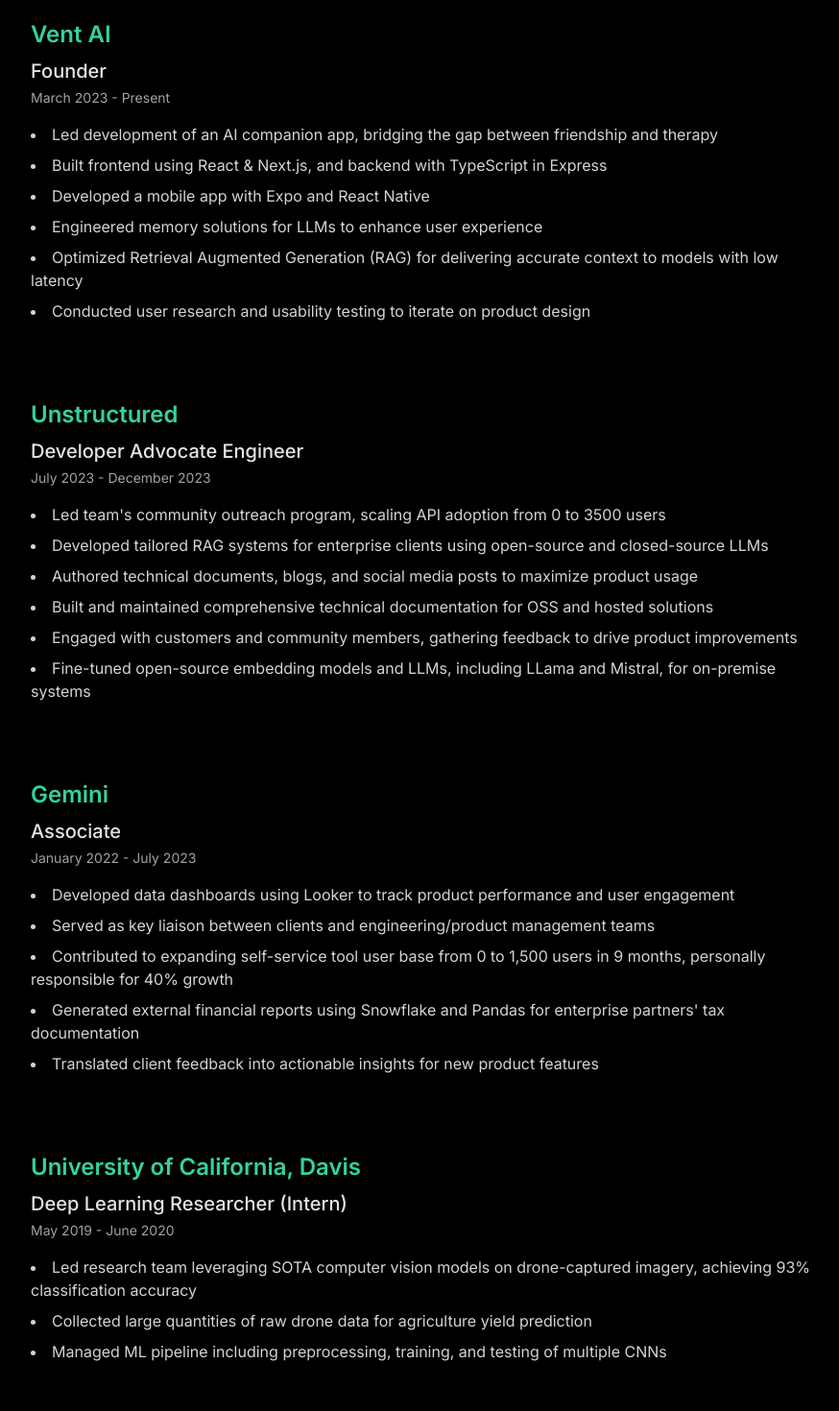
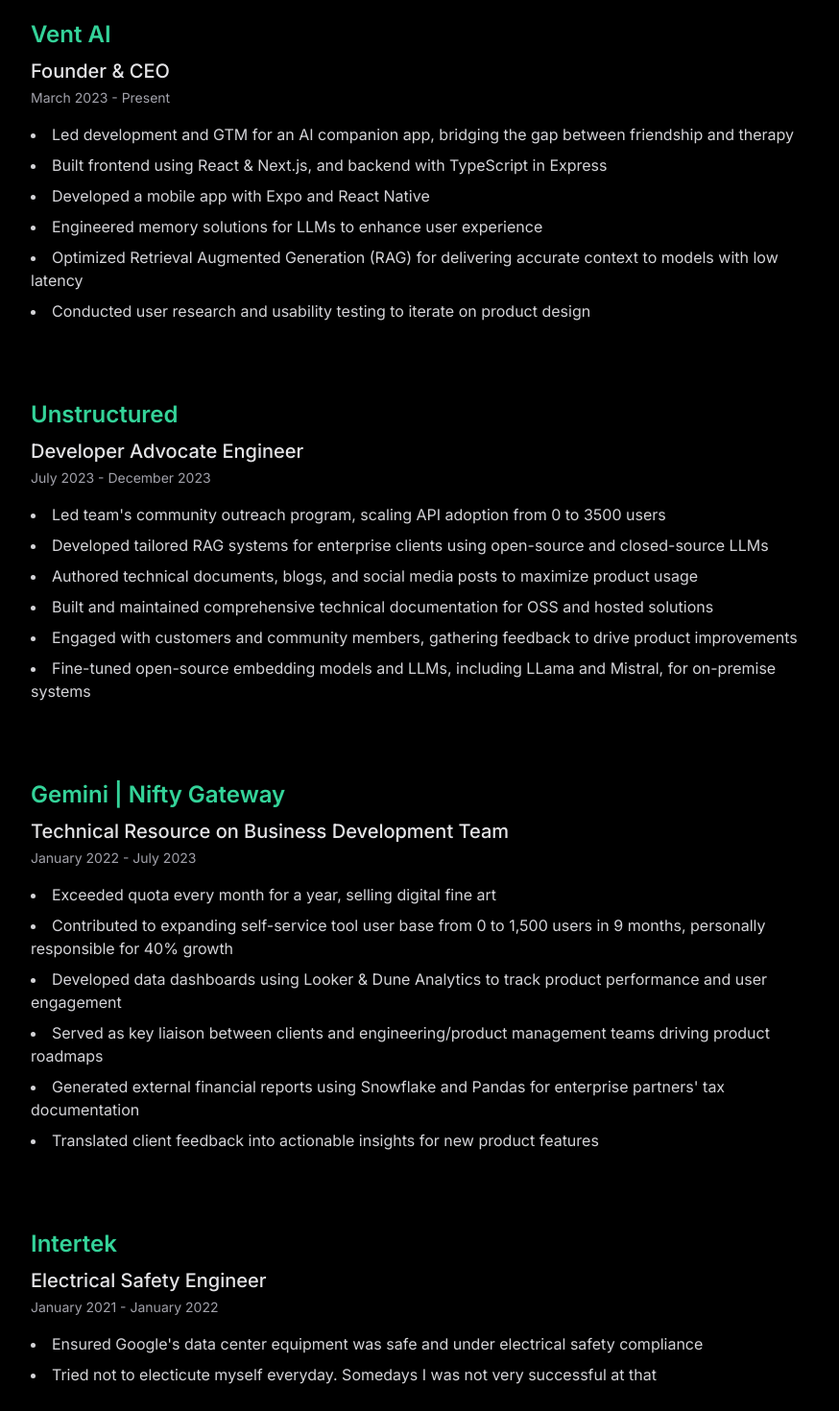
Before and after one commit to jackretterer/portfolio-next, a Next.js app: page /experience in a window 1280 px wide. Shown: the part 260-1730 px from the top of the page at 96% size, without its empty margins (192-1066 px from the left). Built offline with nearby package versions, Linux system fonts and the light colour scheme.

Commit message:
Fixed a few small details on the site

```diff
--- a/app/(pages)/about/page.tsx
+++ b/app/(pages)/about/page.tsx
@@ -26,7 +26,7 @@
           </div>
         </div>
       </section>
-      <div className="w-95">
+      <div className="w-95 bg-black">
         <MasonryGrid />
       </div>
     </div>
--- a/app/(pages)/experience/page.tsx
+++ b/app/(pages)/experience/page.tsx
@@ -38,10 +38,10 @@
 const experiences = [
   {
     company: 'Vent AI',
-    position: 'Founder',
+    position: 'Founder & CEO',
     duration: 'March 2023 - Present',
     description: [
-      'Led development of an AI companion app, bridging the gap between friendship and therapy',
+      'Led development and GTM for an AI companion app, bridging the gap between friendship and therapy',
       'Built frontend using React & Next.js, and backend with TypeScript in Express',
       'Developed a mobile app with Expo and React Native',
       'Engineered memory solutions for LLMs to enhance user experience',
@@ -63,15 +63,25 @@
     ],
   },
   {
-    company: 'Gemini',
-    position: 'Associate',
+    company: 'Gemini | Nifty Gateway',
+    position: 'Technical Resource on Business Development Team',
     duration: 'January 2022 - July 2023',
     description: [
-      'Developed data dashboards using Looker to track product performance and user engagement',
-      'Served as key liaison between clients and engineering/product management teams',
+      'Exceeded quota every month for a year, selling digital fine art',
       'Contributed to expanding self-service tool user base from 0 to 1,500 users in 9 months, personally responsible for 40% growth',
+      'Developed data dashboards using Looker & Dune Analytics to track product performance and user engagement',
+      'Served as key liaison between clients and engineering/product management teams driving product roadmaps',
       `Generated external financial reports using Snowflake and Pandas for enterprise partners' tax documentation`,
       'Translated client feedback into actionable insights for new product features'
+    ],
+  },
+  {
+    company: 'Intertek',
+    position: 'Electrical Safety Engineer',
+    duration: 'January 2021 - January 2022',
+    description: [
+      `Ensured Google's data center equipment was safe and under electrical safety compliance`,
+      'Tried not to electicute myself everyday. Somedays I was not very successful at that',
     ],
   },
   {
@@ -96,7 +106,7 @@
   },
   {
     company: 'TextRecruit',
-    position: 'AI Engineer',
+    position: 'AI Engineer (Intern)',
     duration: 'August 2017 - March 2018',
     description: [
       'Developed chatbots for HR using IBM Watson to facilitate company onboarding and recruiting',
--- a/app/(pages)/portfolio/page.tsx
+++ b/app/(pages)/portfolio/page.tsx
@@ -62,7 +62,7 @@
     link: 'https://advocateai.xyz',
   },
   {
-    title: 'Bridgeworx Consulting',
+    title: 'BridgeworX Consulting',
     description: 'A team of experienced GTM experts within the field of Med Device.',
     techStack: ['Vercel', 'Next JS', 'Typescript', 'Tailwind'],
     link: 'https://bridgeworx.co',
--- a/app/page.tsx
+++ b/app/page.tsx
@@ -3,6 +3,8 @@
 
 export default function Home() {
   return (
+    <div className="bg-black">
     <WavyBackgroundDemo/>
+    </div>
   );
 }
```
